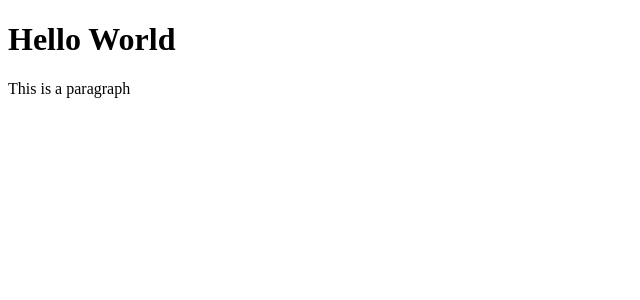
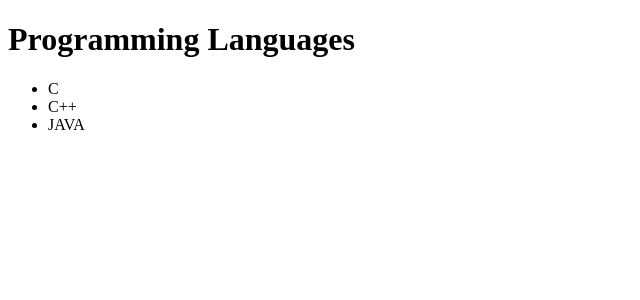
Before and after one commit to bhavikvashi1804/my-app-jsx, a React (Create React App) app: page / in a window 1280 px wide. Shown: the top 300 px of the page, without its empty margins (0-640 px from the left). Built offline with nearby package versions, Linux system fonts and the light colour scheme.

Commit message:
Challenge 1

```diff
--- a/src/index.js
+++ b/src/index.js
@@ -3,10 +3,12 @@ import ReactDOM from 'react-dom';
 
 ReactDOM.render(
   <div>
-     <h1>Hello World</h1>
-     <p>This is a paragraph</p>
+     <h1>Programming Languages</h1>
+     <ul>
+       <li>C</li>
+       <li>C++</li>
+       <li>JAVA</li>
+     </ul>
   </div>,
   document.getElementById('root')
 );
-//render will take only single html element to render in first argument
-//2nd argument specify where to render
```
